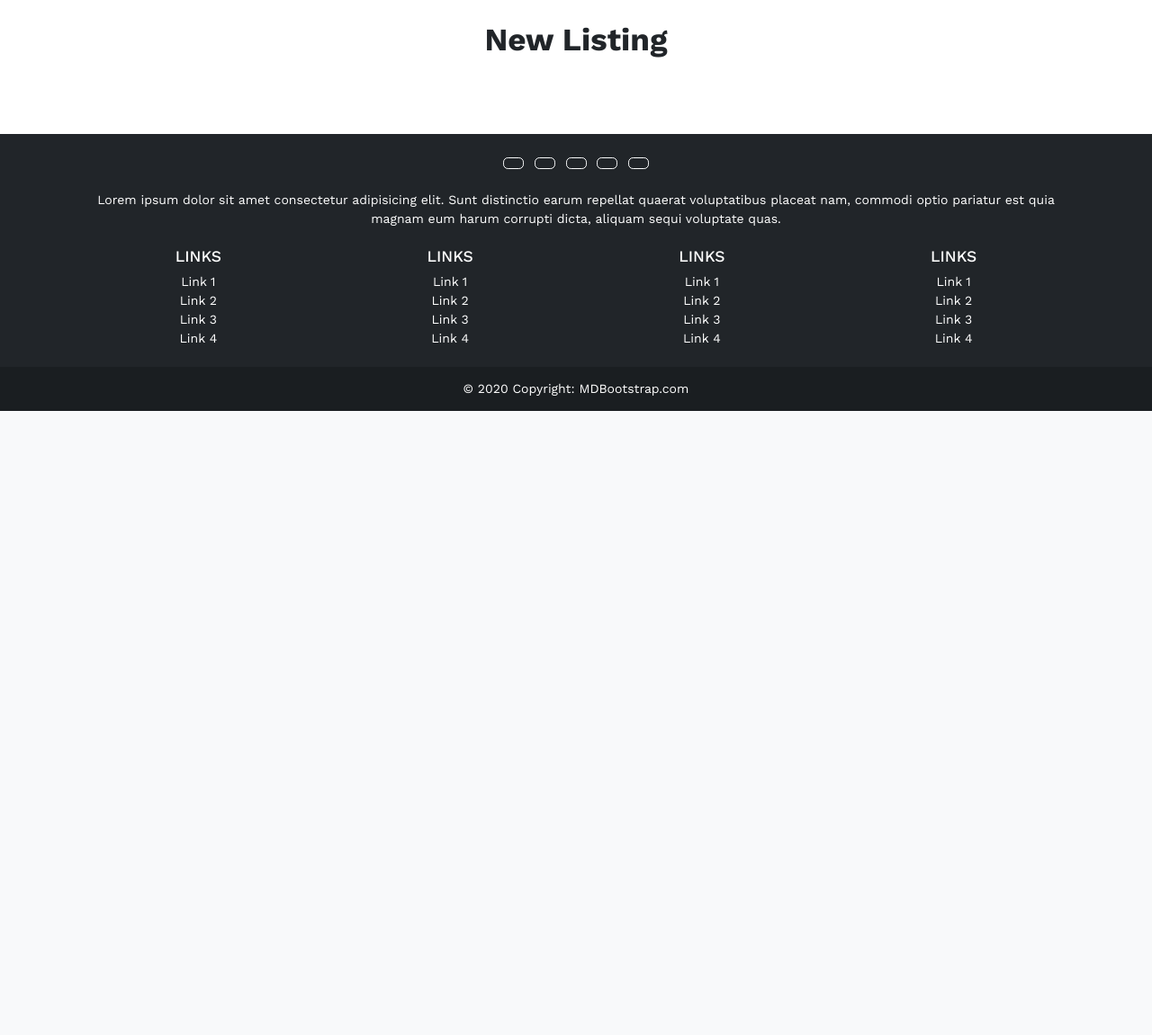
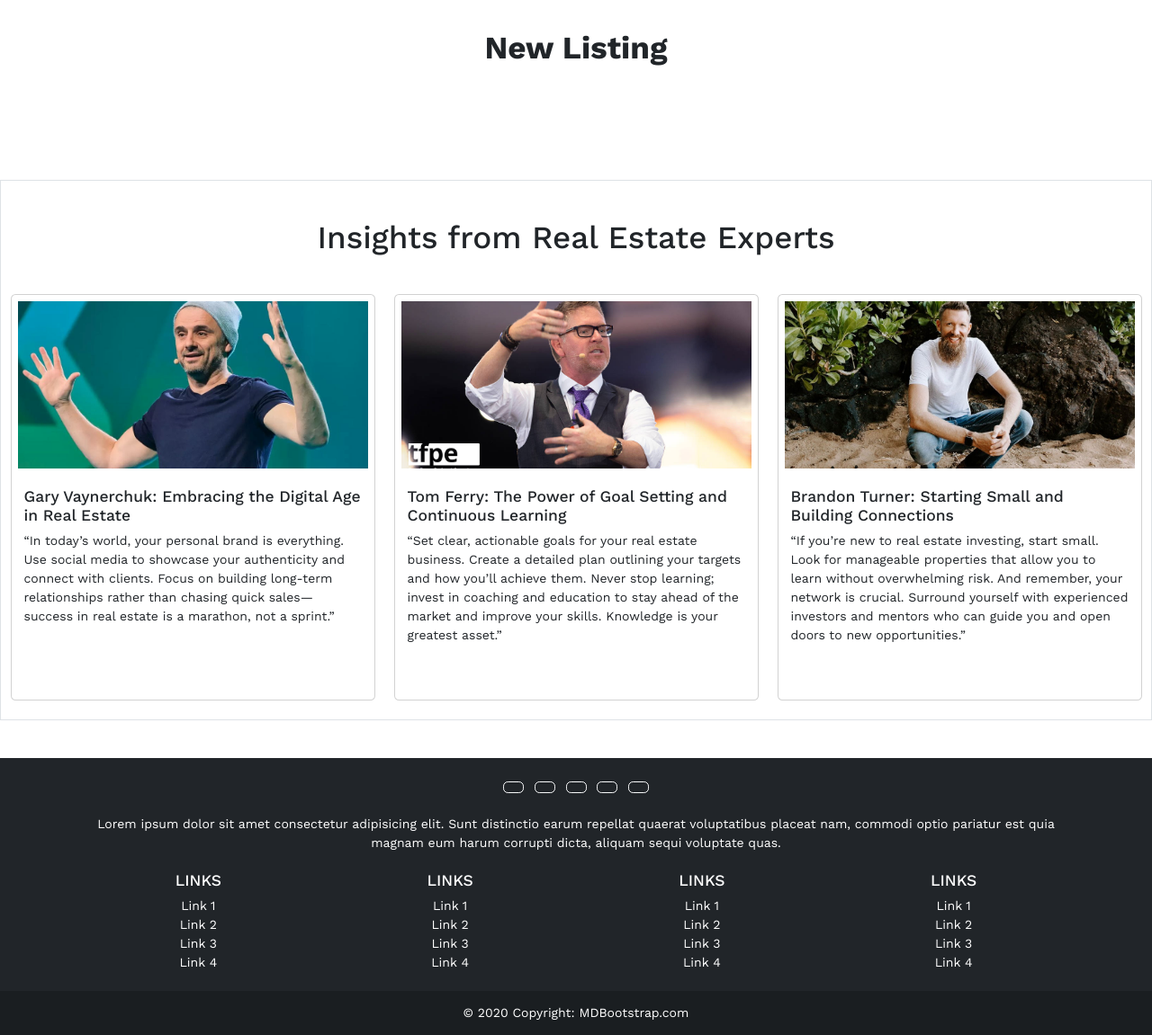
Before and after one commit to Ejxzdevs/Real-Estate-Management-System, a PHP site: page /index.php in a window 1280 px wide. Shown: the part 1532-2683 px from the top of the page at 90% size. Before the commit the page ends 1989 px from the top, so only its background shows below. Run offline with PHP 8.4, Linux system fonts and the light colour scheme; data that the repository does not hold is empty; some libraries are stand-ins or nearby versions.

Commit message:
Insights from Real Estate Experts section

```diff
--- a/app/view/home.php
+++ b/app/view/home.php
@@ -10,6 +10,20 @@
             <p class="text-white" >
                 In the fast-paced world of real estate, managing properties, clients, and transactions can be a complex task. [Your System's Name] is designed to simplify and streamline the process for real estate professionals. Whether you're managing residential or commercial properties, our system offers a user-friendly platform to oversee all aspects of real estate management, from property listings and client databases to contract management and financial tracking
             </p>
+        </div>
+    </div>
+    <div class="container-fluid p-5 border">
+        <div class="row">
+            <div class="col-md-6">
+                <img src="public/images/speaker/scott.jpg" alt="" srcset="">
+
+            </div>
+            <div class="col-md-6 ps-4">
+                <h2>The real estate debt problem still hasn't been dealt with, says RXR Realty CEO Scott Rechler</h2>
+                <p>
+                <a href="https://www.youtube.com/watch?v=OhaIusKCLDs">https://www.youtube.com/watch?v=OhaIusKCLDs</a> Scott Rechler, RXR Realty chairman and CEO, joins 'Squawk Box' to discuss the state of the commercial real estate market, why he's expecting a 'slow moving train wreck' for regional banks, the weight of real estate debt, and more.
+                </p>
+            </div>
         </div>
     </div>
     <div class="container-fluid py-5 d-flex flex-column border" style="height: auto;">
@@ -26,28 +40,6 @@
             <div class="col-12 col-md-4 d-flex flex-column justify-content-center align-items-center border rounded-2">
                 <i class="bi-gear text-success" style="font-size:6rem;"></i>
                 <p class="fw-bold">Control Over Investment</p>
-            </div>
-        </div>
-    </div>
-    <div class="container-fluid p-5 border">
-        <div class="row">
-            <div class="col-md-6">
-                <iframe
-                    src="https://www.youtube.com/embed/Fr0MFISQSFw?si=oJ17zGiFYQXRqMVS"
-                    title="YouTube video player"
-                    class="embed-responsive-item"
-                    style="width: 100%; height: 315px;"
-                    frameborder="0"
-                    allow="accelerometer; autoplay; clipboard-write; encrypted-media; gyroscope; picture-in-picture; web-share"
-                    referrerpolicy="strict-origin-when-cross-origin"
-                    allowfullscreen>
-                </iframe>
-            </div>
-            <div class="col-md-6 ps-4">
-                <h2>Scott Rechler on the Future of Commercial Real Estate</h2>
-                <p>
-                    In this insightful video, RXR CEO Scott Rechler discusses the evolving landscape of commercial real estate amid shifting economic conditions. He explores the implications of potential rate cuts and the Federal Reserve's uncertain stance on interest rates. Tune in to gain valuable perspectives on navigating this new paradigm in real estate!
-                </p>
             </div>
         </div>
     </div>
@@ -78,5 +70,44 @@
             <?php endforeach; ?>
         </div>
     </div>
+    <div class="container-fluid border my-5">
+        <h1 class="text-center my-5" >Insights from Real Estate Experts</h1>
+    <div class="row justify-content-center">
+
+        <div class="col-md-4 col-sm-6">
+            <div class="card mb-4">
+                <img src="public/images/speaker/gary.png" class="card-img-top p-2" alt="Gary Vaynerchuk" style="height: 200px; object-fit: cover;">
+                <div class="card-body d-flex flex-column" style="height: 250px;">
+                    <h5 class="card-title">Gary Vaynerchuk: Embracing the Digital Age in Real Estate</h5>
+                    <p class="card-text flex-grow-1">“In today’s world, your personal brand is everything. Use social media to showcase your authenticity and connect with clients. Focus on building long-term relationships rather than chasing quick sales—success in real estate is a marathon, not a sprint.”</p>
+                </div>
+            </div>
+        </div>
+
+        <div class="col-md-4 col-sm-6">
+            <div class="card mb-4">
+                <img src="public/images/speaker/tom.jpg" class="card-img-top p-2" alt="Tom Ferry" style="height: 200px; object-fit: cover;">
+                <div class="card-body d-flex flex-column" style="height: 250px;">
+                    <h5 class="card-title">Tom Ferry: The Power of Goal Setting and Continuous Learning</h5>
+                    <p class="card-text flex-grow-1">“Set clear, actionable goals for your real estate business. Create a detailed plan outlining your targets and how you’ll achieve them. Never stop learning; invest in coaching and education to stay ahead of the market and improve your skills. Knowledge is your greatest asset.”</p>
+                </div>
+            </div>
+        </div>
+
+        <div class="col-md-4 col-sm-6">
+            <div class="card mb-4">
+                <img src="public/images/speaker/brandon.jpg" class="card-img-top p-2" alt="Brandon Turner" style="height: 200px; object-fit: cover;">
+                <div class="card-body d-flex flex-column" style="height: 250px;">
+                    <h5 class="card-title">Brandon Turner: Starting Small and Building Connections</h5>
+                    <p class="card-text flex-grow-1">“If you’re new to real estate investing, start small. Look for manageable properties that allow you to learn without overwhelming risk. And remember, your network is crucial. Surround yourself with experienced investors and mentors who can guide you and open doors to new opportunities.”</p>
+                </div>
+            </div>
+        </div>
+
+    </div>
+
+    </div>
+
+
 <!-- Parent End Tag -->
 </div>
```
Also changed, not shown: public/images/speaker/brandon.jpg (added), public/images/speaker/gary.png (added), public/images/speaker/scott.jpg (added), public/images/speaker/tom.jpg (added).
